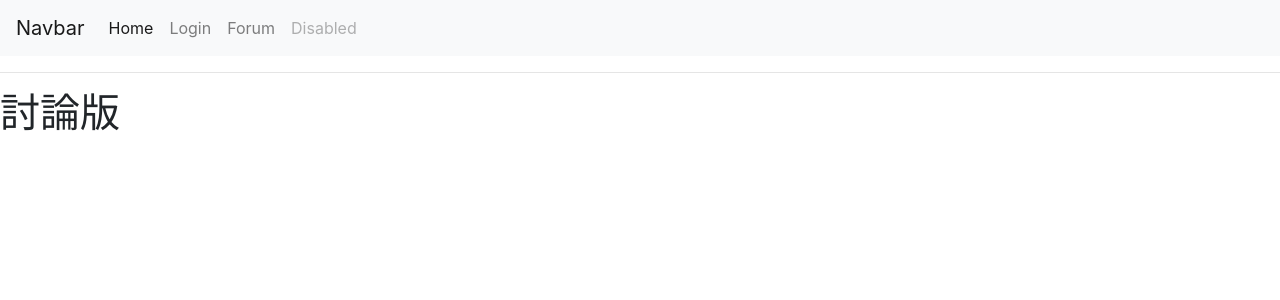
After one commit to rofwa/FlaskPractice, a Flask app: template templates/forum.html in a window 1280 px wide. The commit adds this page. Shown: the top 300 px of the page. Run offline with Flask 2, Linux system fonts and the light colour scheme; the template is opened without the code that fills it, so the values that code supplies are empty; some libraries are stand-ins or nearby versions.

Commit message:
Create Forum Page
Blank forum page created.

```diff
--- a/templates/base.html
+++ b/templates/base.html
@@ -20,6 +20,9 @@
 		        <a class="nav-link" href="login">Login</a>
 		      </li>
 		      <li class="nav-item">
+		        <a class="nav-link" href="forum">Forum</a>
+		      </li>
+		      <li class="nav-item">
 		        <a class="nav-link disabled" href="#" tabindex="-1" aria-disabled="true">Disabled</a>
 		      </li>
 		    </ul>
--- /dev/null
+++ b/templates/forum.html
@@ -0,0 +1,5 @@
+{% extends "base.html" %}
+{% block title %}Forum{% endblock %}
+{% block content %}
+<h1>討論版</h1>
+{% endblock %}
```
